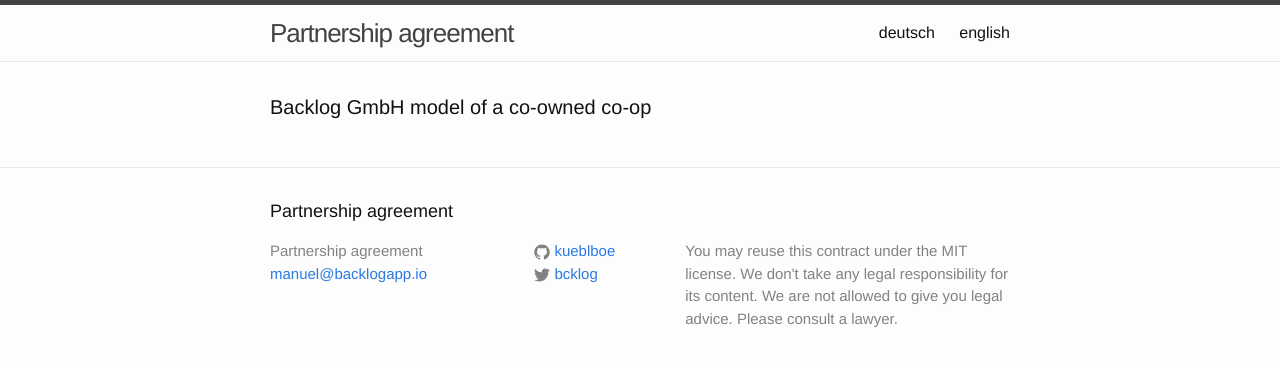
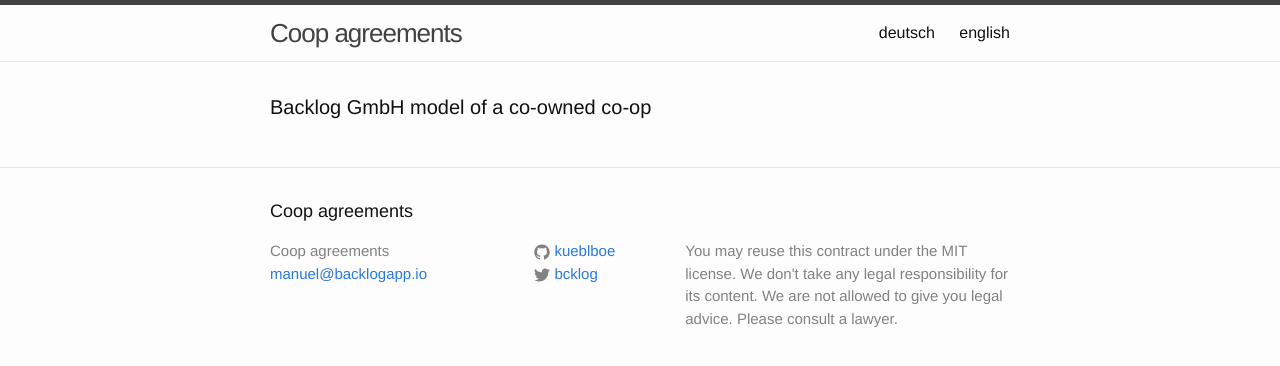
Before and after one commit to kueblboe/backlog-coop-agreements, a Jekyll site: the page built from index.html, in a window 1280 px wide. Shown: the top 366 px of the page. Built offline with Jekyll 4.4.1, drawn with Linux system fonts in a browser that asks for light colours.

Commit message:
Change site name to coop agreements.

```diff
--- a/_config.yml
+++ b/_config.yml
@@ -13,13 +13,13 @@
 # you will see them accessed via {{ site.title }}, {{ site.email }}, and so on.
 # You can create any custom variable you would like, and they will be accessible
 # in the templates via {{ site.myvariable }}.
-title: Partnership agreement
+title: Coop agreements
 email: manuel@backlogapp.io
 description: > # this means to ignore newlines until "baseurl:"
   You may reuse this contract under the MIT license. We don't take any legal responsibility
   for its content. We are not allowed to give you legal advice. Please consult a lawyer.
 baseurl: "" # the subpath of your site, e.g. /blog
-url: "https://partnership.backlogapp.io" # the base hostname & protocol for your site
+url: "https://coop.backlogapp.io" # the base hostname & protocol for your site
 twitter_username: bcklog
 github_username:  kueblboe
 
```
